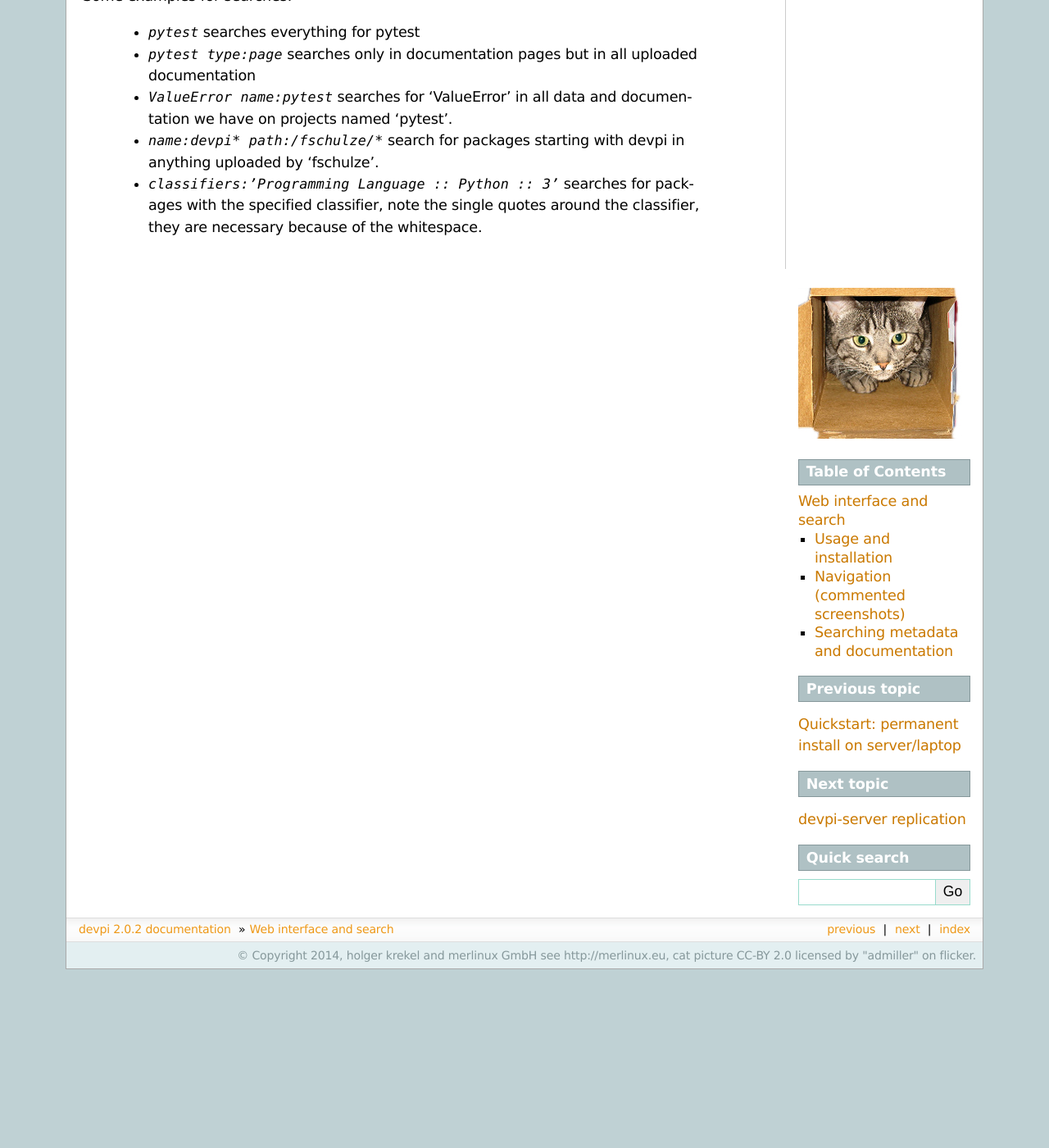
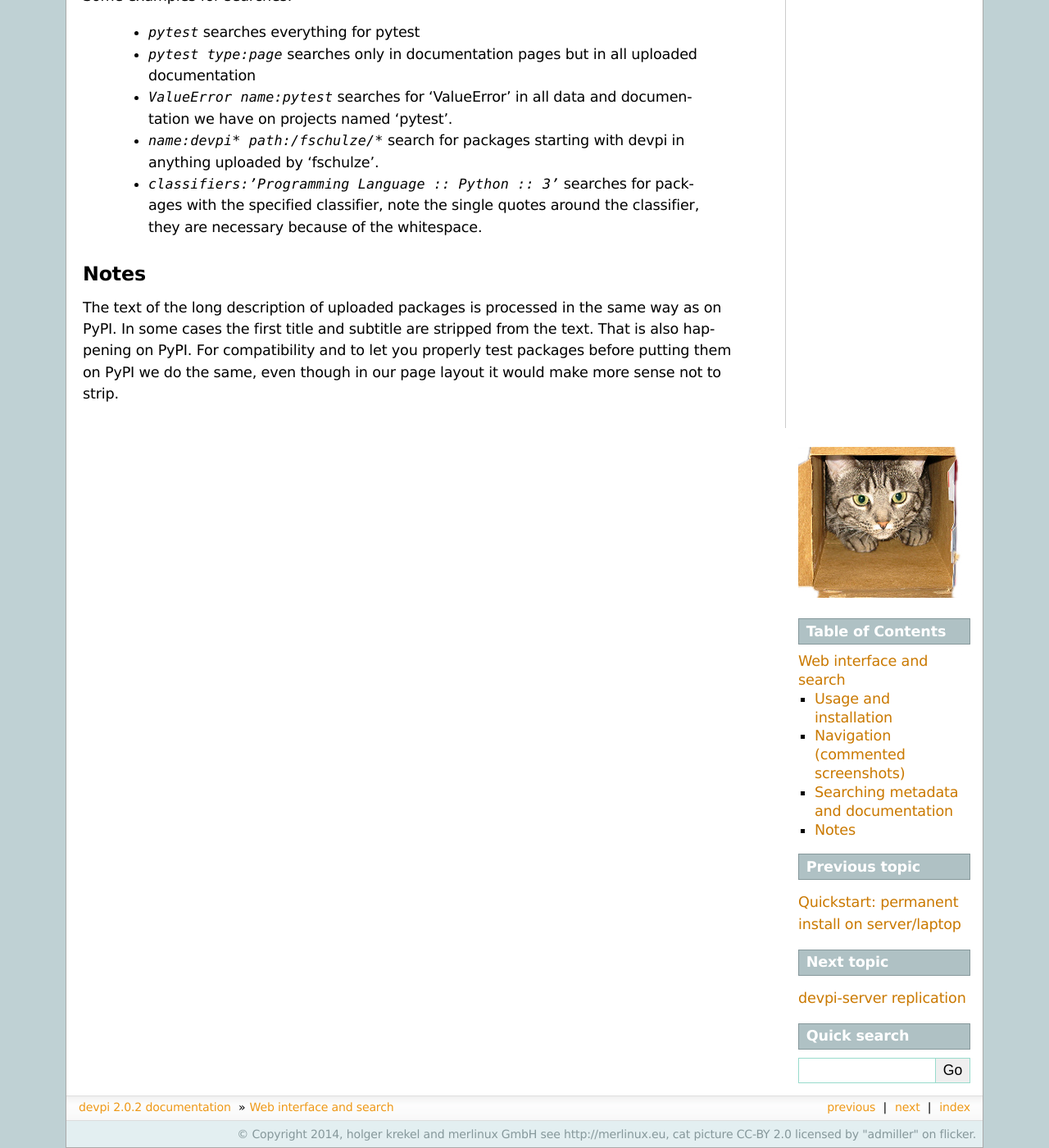
Before and after one commit to devpi/devpi, a Sphinx documentation site: the page built from doc/web.rst, in a window 1280 px wide and 1400 px high, scrolled down 3599 px. Shown: the whole window at 82% size. Built offline with Sphinx 7.4.7, drawn with Linux system fonts in a browser that asks for light colours; before the commit the page ends 4781 px from its top, so only the background shows below that.

Commit message:
Add a note about the long description behaviour. Fixes issue136.

```diff
--- a/doc/web.rst
+++ b/doc/web.rst
@@ -85,3 +85,13 @@ Some examples for searches:
  - `ValueError name:pytest` searches for 'ValueError' in all data and documentation we have on projects named 'pytest'.
  - `name:devpi* path:/fschulze/*` search for packages starting with devpi in anything uploaded by 'fschulze'.
  - `classifiers:'Programming Language :: Python :: 3'` searches for packages with the specified classifier, note the single quotes around the classifier, they are necessary because of the whitespace.
+
+
+Notes
+----------------------------------------------------
+
+The text of the long description of uploaded packages is processed in the same
+way as on PyPI. In some cases the first title and subtitle are stripped from
+the text. That is also happening on PyPI. For compatibility and to let you
+properly test packages before putting them on PyPI we do the same, even though
+in our page layout it would make more sense not to strip.
```
